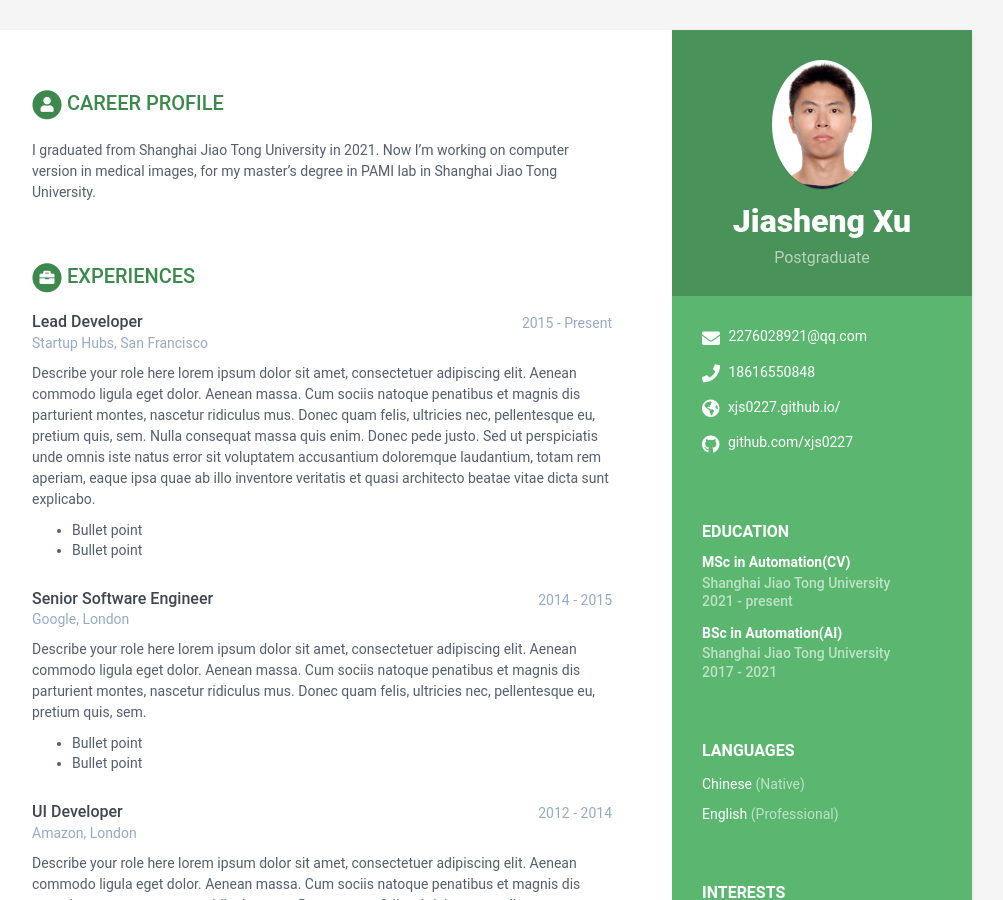
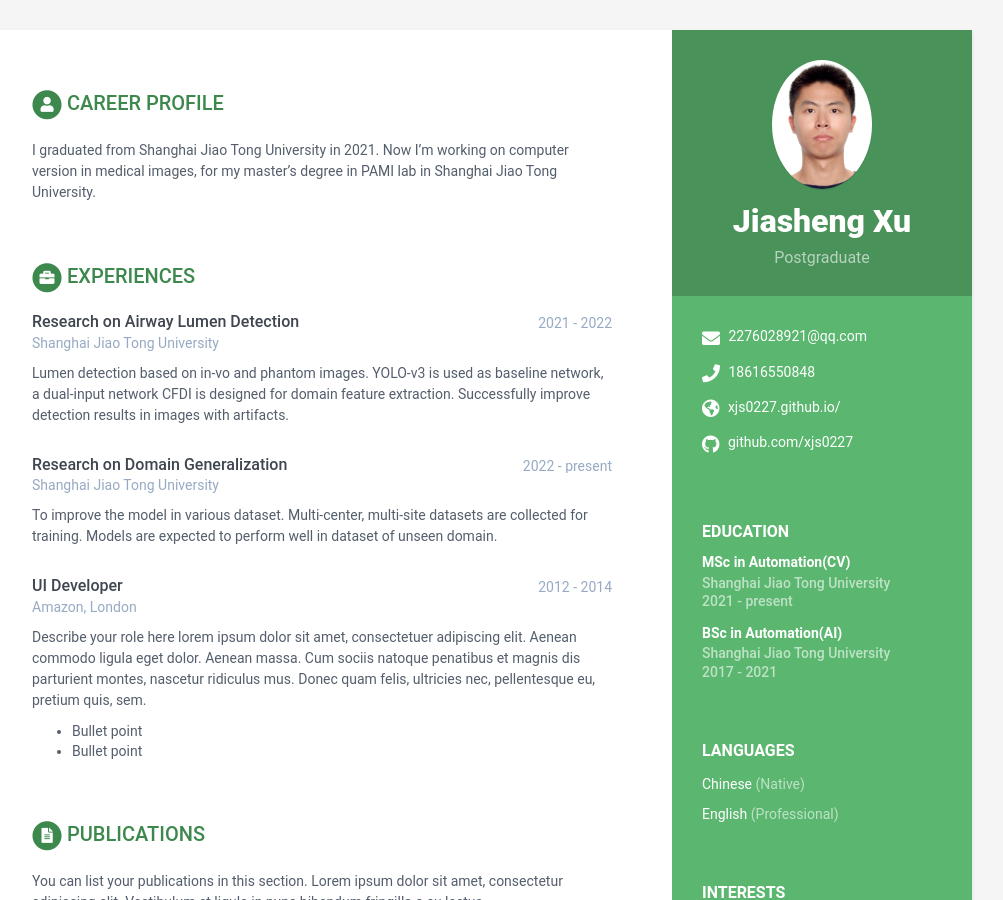
Before and after one commit to longyingsuifeng0227/xjs0227.github.io, a Jekyll site: the page built from index.html, in a window 1280 px wide and 900 px high. Shown: the whole window, without its empty margins (168-1171 px from the left). Built offline with Jekyll 4.4.1, drawn with Linux system fonts in a browser that asks for light colours.

Commit message:
Update data.yml

```diff
--- a/_data/data.yml
+++ b/_data/data.yml
@@ -49,8 +49,9 @@ sidebar:
 career-profile:
     title: Career Profile
     summary: |
-      I graduated from Shanghai Jiao Tong University in 2021. Now I'm working on computer version in medical images,
-      for my master's degree in PAMI lab in Shanghai Jiao Tong University.
+      I graduated from Shanghai Jiao Tong University in 2021. Now I'm working
+      on computer version in medical images, for my master's degree in PAMI
+      lab in Shanghai Jiao Tong University.
 
 education:
     title: Education
@@ -69,32 +70,21 @@ education:
 experiences:
     title: Experiences
     info:
-      - role: Lead Developer
-        time: 2015 - Present
-        company: Startup Hubs, San Francisco
+      - role: Research on Airway Lumen Detection
+        time: 2021 - 2022
+        company: Shanghai Jiao Tong University
         details: |
-          Describe your role here lorem ipsum dolor sit amet, consectetuer
-          adipiscing elit. Aenean commodo ligula eget dolor. Aenean massa.
-          Cum sociis natoque penatibus et magnis dis parturient montes,
-          nascetur ridiculus mus. Donec quam felis, ultricies nec,
-          pellentesque eu, pretium quis, sem. Nulla consequat massa quis
-          enim. Donec pede justo. Sed ut perspiciatis unde omnis iste natus
-          error sit voluptatem accusantium doloremque laudantium, totam rem
-          aperiam, eaque ipsa quae ab illo inventore veritatis et quasi
-          architecto beatae vitae dicta sunt explicabo.
-            - Bullet point
-            - Bullet point
-      - role: Senior Software Engineer
-        time: 2014 - 2015
-        company: Google, London
+          Lumen detection based on in-vo and phantom images. YOLO-v3 is used
+          as baseline network, a dual-input network CFDI is designed for domain
+          feature extraction. Successfully improve detection results in images
+          with artifacts.
+      - role: Research on Domain Generalization
+        time: 2022 - present
+        company: Shanghai Jiao Tong University
         details: |
-          Describe your role here lorem ipsum dolor sit amet, consectetuer
-          adipiscing elit. Aenean commodo ligula eget dolor. Aenean massa.
-          Cum sociis natoque penatibus et magnis dis parturient montes,
-          nascetur ridiculus mus. Donec quam felis, ultricies nec,
-          pellentesque eu, pretium quis, sem.
-            - Bullet point
-            - Bullet point
+          To improve the model in various dataset. Multi-center, multi-site
+          datasets are collected for training. Models are expected to perform
+          well in dataset of unseen domain.
       - role: UI Developer
         time: 2012 - 2014
         company: Amazon, London
```
